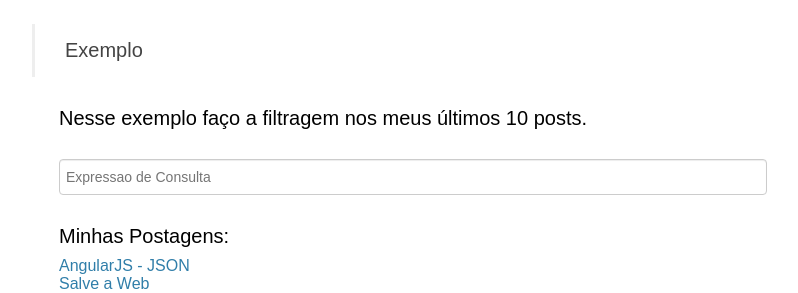
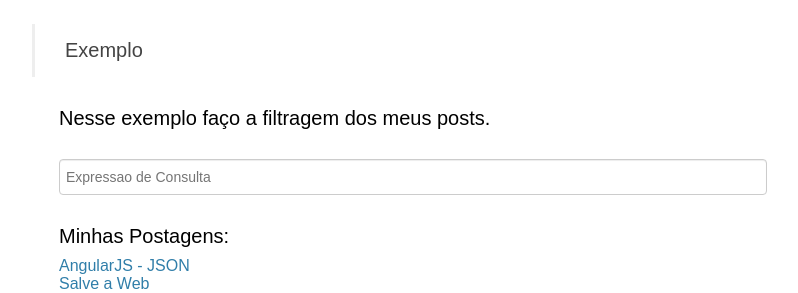
Before and after one commit to fabriciomrkonell/fabriciomrkonell, a Jekyll site: the page built from _posts/2014-02-10-angularjs-e-ng-filter-jekyll-blog.markdown, in a window 1280 px wide and 900 px high, scrolled down 1485 px. Shown: the part 363-656 px from the top of the window, without its empty margins (231-1029 px from the left). Built offline with Jekyll 4.4.1, drawn with Linux system fonts in a browser that asks for light colours; some web fonts are replaced; Markdown is read by kramdown in place of the engine named in the settings; comment, search, counter and statistics services are not loaded; some of the changed text lies outside the part shown.

Commit message:
Update 2014-02-10-angularjs-e-ng-filter-jekyll-blog.markdown

```diff
--- a/_posts/2014-02-10-angularjs-e-ng-filter-jekyll-blog.markdown
+++ b/_posts/2014-02-10-angularjs-e-ng-filter-jekyll-blog.markdown
@@ -23,7 +23,7 @@ Definimos que a nossa variável do AngularJS($scope.posts), receba o JSON que es
 <img src="/img/posts/filterindex.png" />
 
 <h3>Exemplo</h3>
-Nesse exemplo faço a filtragem nos meus últimos 10 posts.
+Nesse exemplo faço a filtragem dos meus posts.
 
 <script src="/js/angular.min.js"></script>
 <div ng-app="myapp">
```
Also changed, not shown: other parts of _posts/2014-02-10-angularjs-e-ng-filter-jekyll-blog.markdown (+1 -1 lines).
